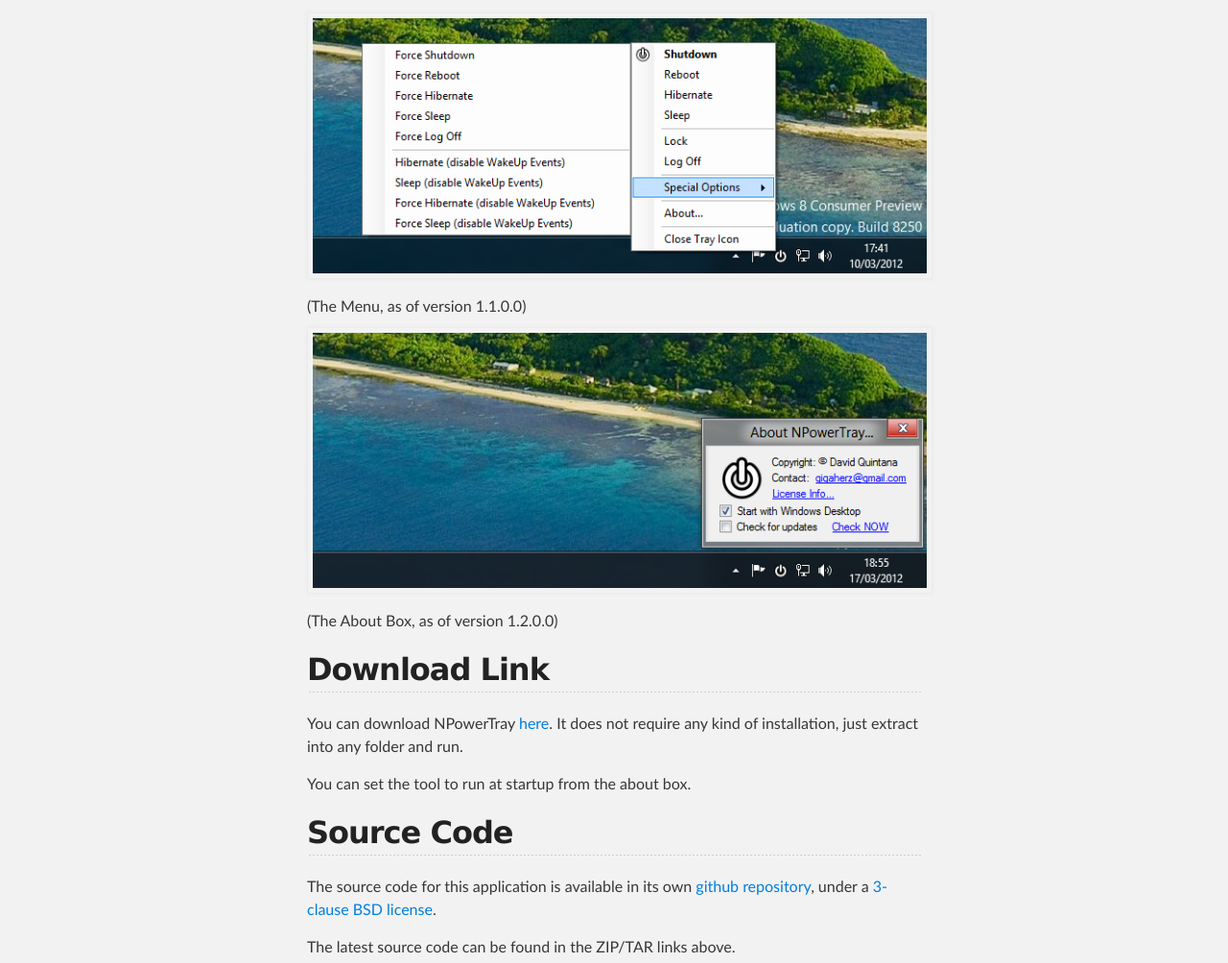
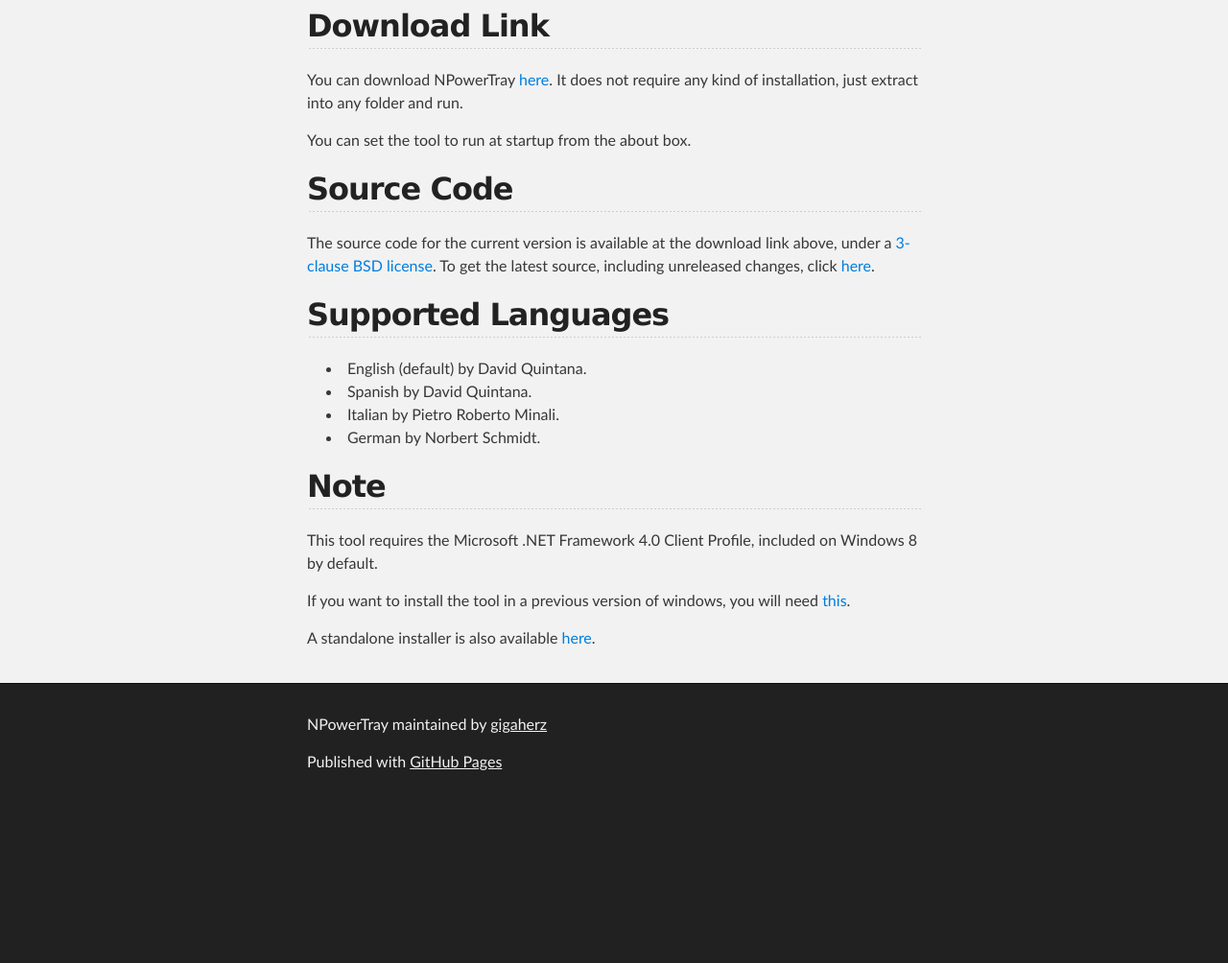
Before and after one commit to gigaherz/NPowerTray, a plain HTML site: page index.html in a window 1280 px wide. Shown: the part 296-1300 px from the top of the page at 96% size. After the commit the page ends 1137 px from the top, so only its background shows below. Drawn offline with Linux system fonts and the light colour scheme.

Commit message:
Create gh-pages branch via GitHub

```diff
--- a/index.html
+++ b/index.html
@@ -1,5 +1,6 @@
 <!DOCTYPE html>
 <html>
+
   <head>
     <meta charset='utf-8' />
     <meta http-equiv="X-UA-Compatible" content="chrome=1" />
@@ -15,15 +16,15 @@
     <!-- HEADER -->
     <div id="header_wrap" class="outer">
         <header class="inner">
-          <a id="forkme_banner" href="https://github.com/gigaherz/NPowerTray">Fork Me on GitHub</a>
+          <a id="forkme_banner" href="https://github.com/gigaherz/NPowerTray">View on GitHub</a>
 
           <h1 id="project_title">NPowerTray</h1>
           <h2 id="project_tagline">The Solution to your Power Button needs.</h2>
 
-          <section id="downloads">
-            <a class="zip_download_link" href="https://github.com/gigaherz/NPowerTray/zipball/master">Download this project as a .zip file</a>
-            <a class="tar_download_link" href="https://github.com/gigaherz/NPowerTray/tarball/master">Download this project as a tar.gz file</a>
-          </section>
+            <section id="downloads">
+              <a class="zip_download_link" href="https://github.com/gigaherz/NPowerTray/zipball/master">Download this project as a .zip file</a>
+              <a class="tar_download_link" href="https://github.com/gigaherz/NPowerTray/tarball/master">Download this project as a tar.gz file</a>
+            </section>
         </header>
     </div>
 
@@ -32,21 +33,29 @@
       <section id="main_content" class="inner">
         <p>NPowerTray is a small tool that shows a Tray icon with the standard power options.</p>
 
-<p><img src="images/NPowerTray.png" alt="The Menu" />(The Menu, as of version 1.1.0.0)<br/><img src="images/NPowerTrayAbout.png" alt="The About Box" />(The About Box, as of version 1.2.0.0)</p>
+<h2>
+<a name="download-link" class="anchor" href="#download-link"><span class="octicon octicon-link"></span></a>Download Link</h2>
 
-<h2>Download Link</h2>
-
-<p>You can download NPowerTray <a href="https://dl.dropbox.com/u/743491/NPowerTray/NPowerTray-latest.zip">here</a>. It does not require any kind of installation, just extract into any folder and run.</p>
+<p>You can download NPowerTray <a href="https://github.com/gigaherz/NPowerTray/releases/latest">here</a>. It does not require any kind of installation, just extract into any folder and run.</p>
 
 <p>You can set the tool to run at startup from the about box.</p>
 
-<h2>Source Code</h2>
+<h2>
+<a name="source-code" class="anchor" href="#source-code"><span class="octicon octicon-link"></span></a>Source Code</h2>
 
-<p>The source code for this application is available in its own <a href="https://github.com/gigaherz/NPowerTray/">github repository</a>, under a <a href="license.html">3-clause BSD license</a>.</p>
+<p>The source code for the current version is available at the download link above, under a <a href="http://gigaherz.pcsx2.net/NPowerTray/License.html">3-clause BSD license</a>.
+To get the latest source, including unreleased changes, click <a href="https://github.com/gigaherz/NPowerTray/archive/master.zip">here</a>.</p>
 
-<p>The latest source code can be found in the ZIP/TAR links above</a>.</p>
+<h2>
+<a name="supported-languages" class="anchor" href="#supported-languages"><span class="octicon octicon-link"></span></a>Supported Languages</h2>
 
-<h2>Note</h2>
+<ul>
+<li>  English (default) by David Quintana.</li>
+<li>  Spanish by David Quintana.</li>
+<li>  Italian by Pietro Roberto Minali.</li>
+<li>  German by Norbert Schmidt.</li>
+</ul><h2>
+<a name="note" class="anchor" href="#note"><span class="octicon octicon-link"></span></a>Note</h2>
 
 <p>This tool requires the Microsoft .NET Framework 4.0 Client Profile, included on Windows 8 by default.</p>
 
--- a/stylesheets/stylesheet.css
+++ b/stylesheets/stylesheet.css
@@ -1,5 +1,5 @@
 /*******************************************************************************
-Slate Theme for Github Pages
+Slate Theme for GitHub Pages
 by Jason Costello, @jsncostello
 *******************************************************************************/
 
@@ -39,16 +39,9 @@ ol, ul {
   list-style: none;
 }
 
-blockquote, q {
-}
-
 table {
   border-collapse: collapse;
   border-spacing: 0;
-}
-
-a:focus {
-  outline: none;
 }
 
 /*******************************************************************************
@@ -125,14 +118,11 @@ a {
   -ms-transition: text-shadow 0.5s ease;
 }
 
-#main_content a:hover {
-  color: #0069ba;
-  text-shadow: #0090ff 0px 0px 2px;
-}
+a:hover, a:focus {text-decoration: underline;}
 
-footer a:hover {
-  color: #43adff;
-  text-shadow: #0090ff 0px 0px 2px;
+footer a {
+  color: #F2F2F2;
+  text-decoration: underline;
 }
 
 em {
@@ -158,6 +148,15 @@ img {
   -ms-box-shadow: 0 0 5px #ebebeb;
 }
 
+p img {
+  display: inline;
+  margin: 0;
+  padding: 0;
+  vertical-align: middle;
+  text-align: center;
+  border: none;
+}
+
 pre, code {
   width: 100%;
   color: #222;
@@ -169,9 +168,6 @@ pre, code {
   border-radius: 2px;
   -moz-border-radius: 2px;
   -webkit-border-radius: 2px;
-
-
-
 }
 
 pre {
@@ -199,16 +195,17 @@ blockquote {
   border-left: 3px solid #bbb;
 }
 
+
 ul, ol, dl {
   margin-bottom: 15px
 }
 
-ul li {
+ul {
   list-style: inside;
   padding-left: 20px;
 }
 
-ol li {
+ol {
   list-style: decimal inside;
   padding-left: 20px;
 }
@@ -255,11 +252,6 @@ td {
 form {
   background: #f2f2f2;
   padding: 20px;
-}
-
-img {
-  width: 100%;
-  max-width: 100%;
 }
 
 /*******************************************************************************
```
Also changed, not shown: params.json (+1 -1 lines).
